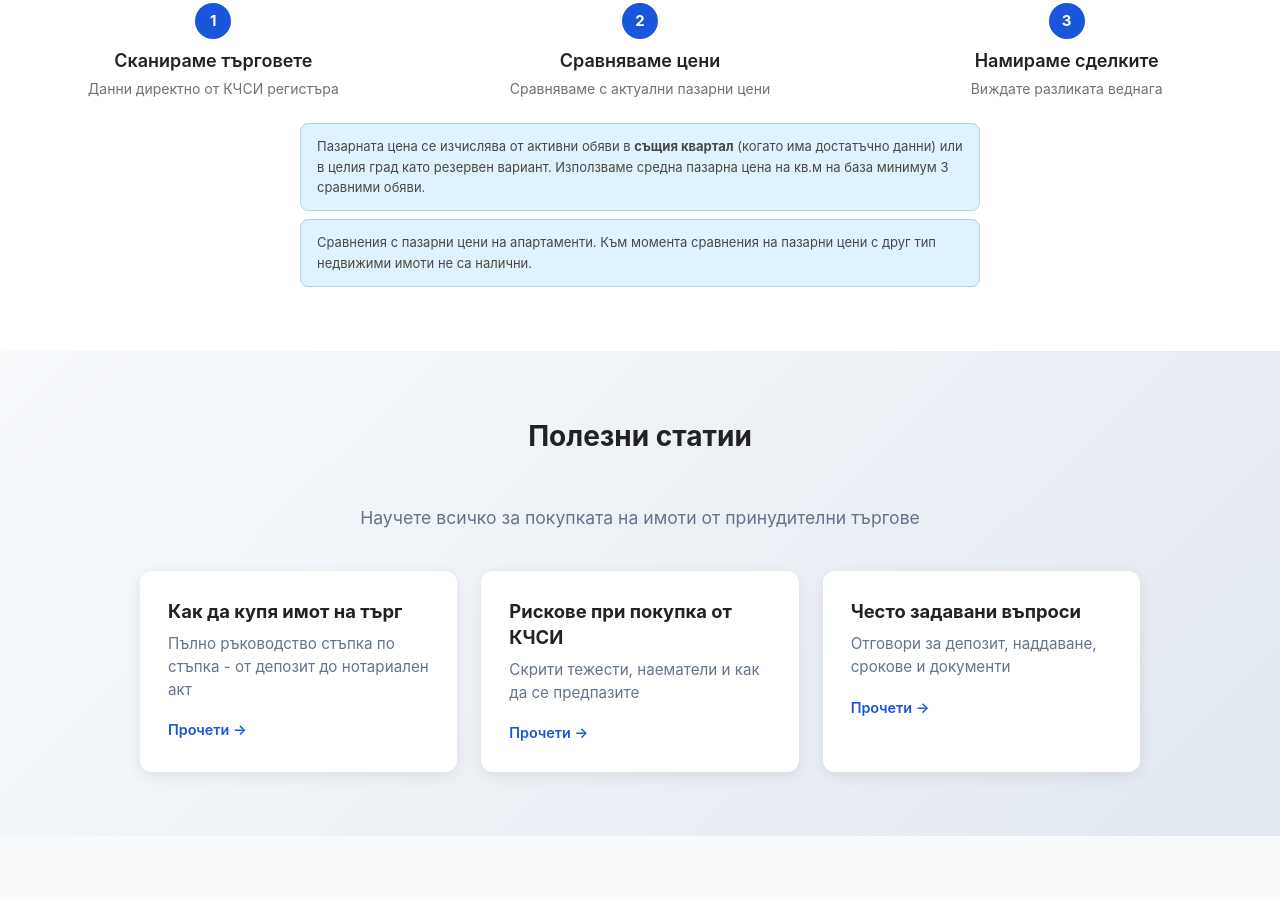
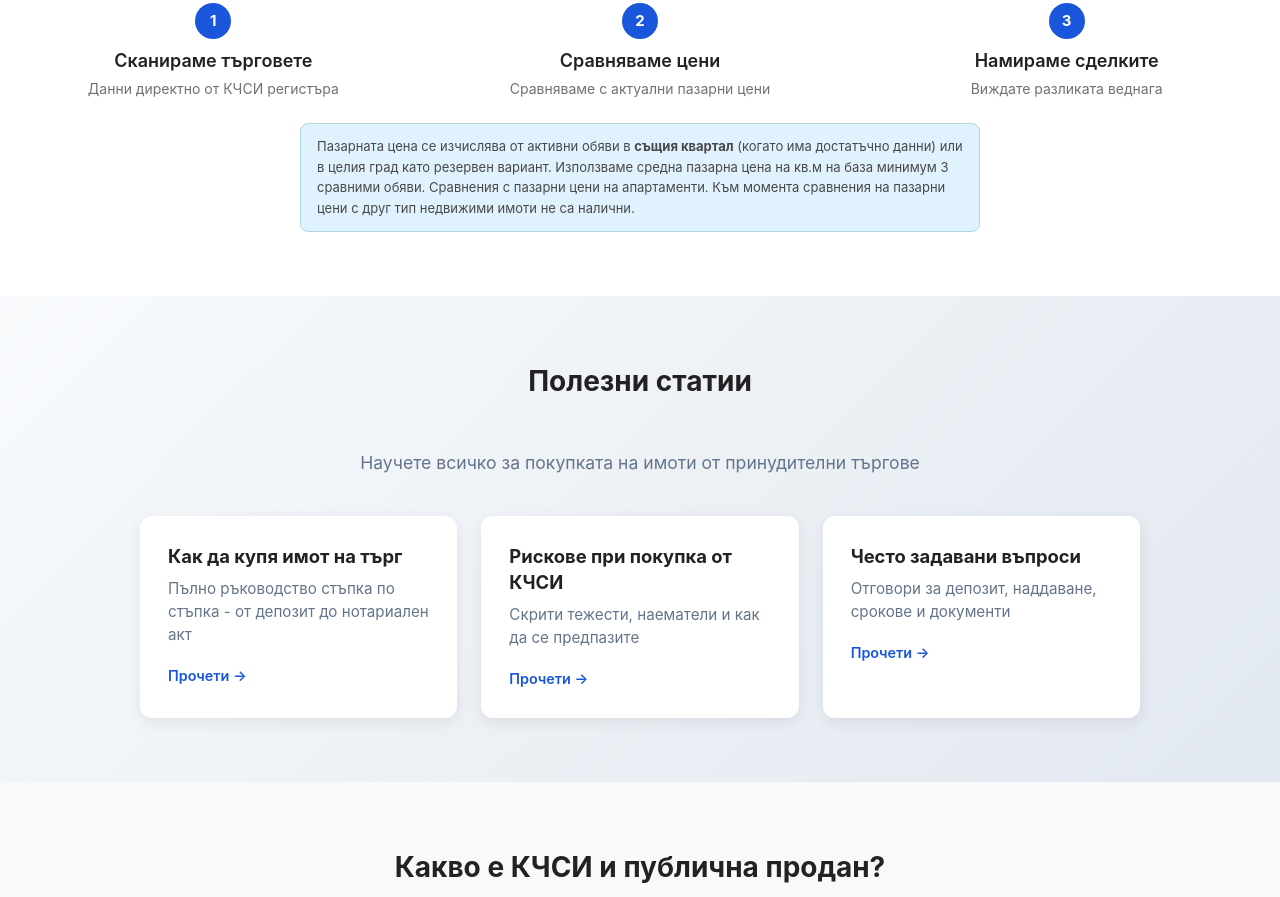
Before and after one commit to MartinPetrov8/real-estate-price-matching, a browser extension: page index.html in a window 1280 px wide. Shown: the part 2585-3482 px from the top of the page. Drawn offline with Linux system fonts and the light colour scheme.

Commit message:
fix: merge methodology notes into single block

```diff
--- a/index.html
+++ b/index.html
@@ -334,10 +334,7 @@
                 </div>
             </div>
             <div class="methodology-note">
-                <span>Пазарната цена се изчислява от активни обяви в <strong>същия квартал</strong> (когато има достатъчно данни) или в целия град като резервен вариант. Използваме средна пазарна цена на кв.м на база минимум 3 сравними обяви.</span>
-            </div>
-            <div class="methodology-note" style="margin-top: 0.5rem;">
-                <span>Сравнения с пазарни цени на апартаменти. Към момента сравнения на пазарни цени с друг тип недвижими имоти не са налични.</span>
+                <span>Пазарната цена се изчислява от активни обяви в <strong>същия квартал</strong> (когато има достатъчно данни) или в целия град като резервен вариант. Използваме средна пазарна цена на кв.м на база минимум 3 сравними обяви. Сравнения с пазарни цени на апартаменти. Към момента сравнения на пазарни цени с друг тип недвижими имоти не са налични.</span>
             </div>
         </div>
     </section>
```
